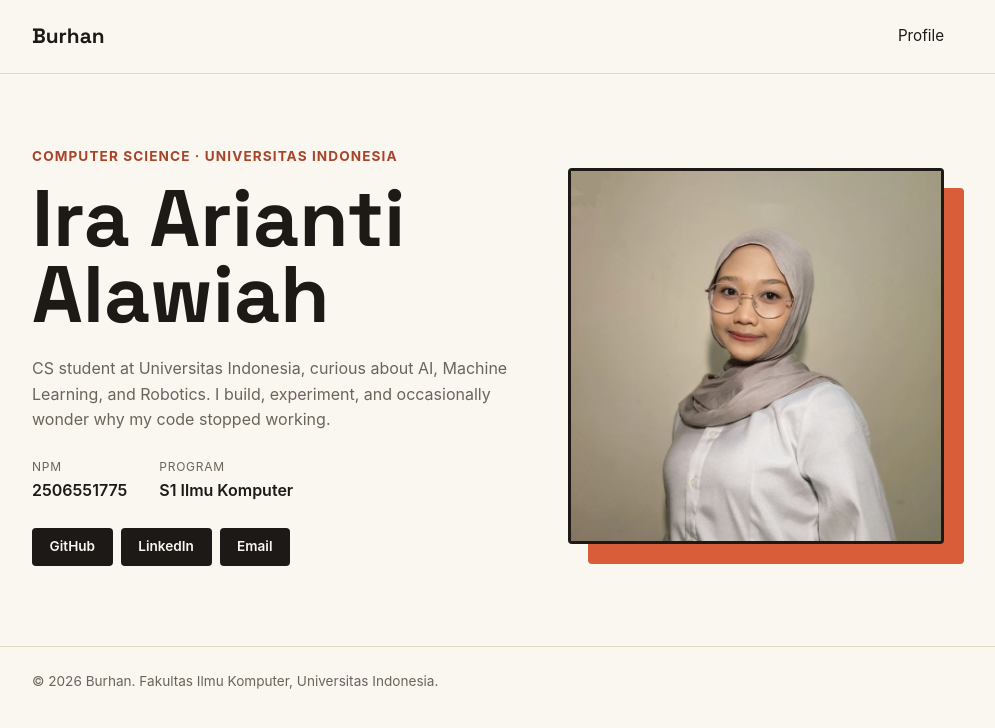
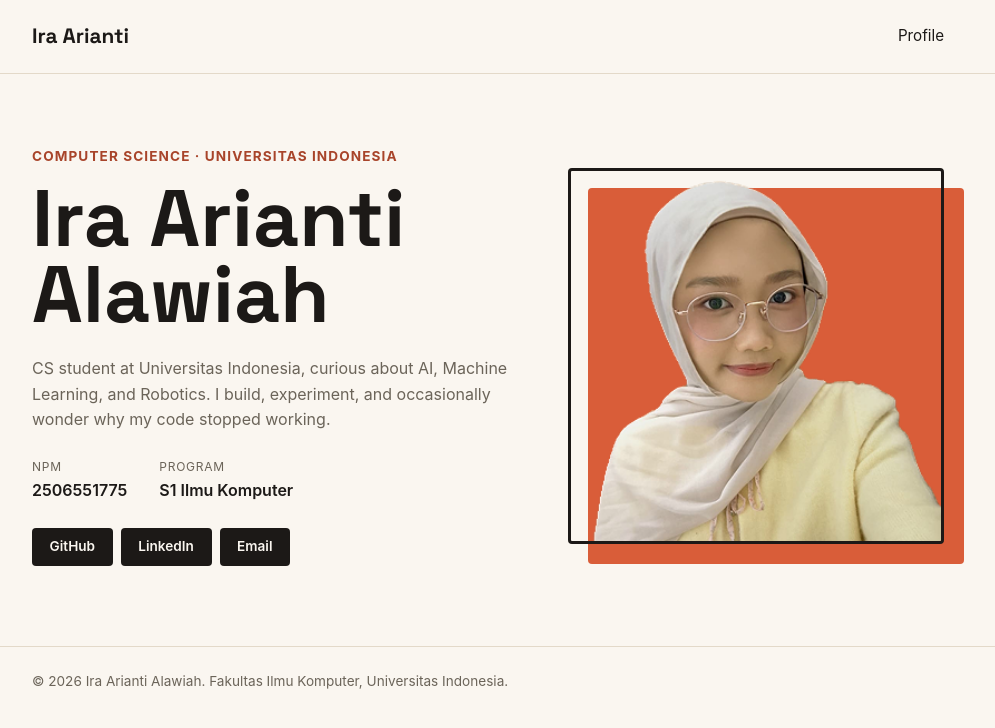
Before and after one commit to raa-arianti/myportofolio, a Django app: page / in a window 1280 px wide. Shown: the top 728 px of the page, without its empty margins (152-1147 px from the left). Run offline with Django 5.2, Linux system fonts and the light colour scheme.

Commit message:
feat: replace placeholder identity with own name, NPM, and photo

```diff
--- a/templates/index.html
+++ b/templates/index.html
@@ -3,7 +3,7 @@
 <head>
     <meta charset="UTF-8">
     <meta name="viewport" content="width=device-width, initial-scale=1.0">
-    <title>Burhan - Portfolio</title>
+    <title>Ira Arianti Alawiah - Portfolio</title>
     <link rel="preconnect" href="https://fonts.googleapis.com">
     <link rel="preconnect" href="https://fonts.gstatic.com" crossorigin>
     <link href="https://fonts.googleapis.com/css2?family=Space+Grotesk:wght@500;700&display=swap" rel="stylesheet">
@@ -13,7 +13,7 @@
 <body>
     <header class="site-header">
         <div class="container">
-            <a href="#profile" class="brand">Burhan</a>
+            <a href="#profile" class="brand">Ira Arianti</a>
             <nav>
                 <a href="#profile">Profile</a>
             </nav>
@@ -33,7 +33,7 @@
 
                 <div class="hero-photo">
                     <div class="photo-block"></div>
-                    <img class="avatar" src="/static/img/burhan.png" alt="Photo of Burhan">
+                    <img class="avatar" src="/static/img/foto.png" alt="Photo of Ira Arianti Alawiah">
                 </div>
 
                 <div class="hero-details">
@@ -69,7 +69,7 @@
     <footer class="site-footer">
         <div class="container">
             <p>
-                &copy; 2026 Burhan. Fakultas Ilmu Komputer,
+                &copy; 2026 Ira Arianti Alawiah. Fakultas Ilmu Komputer,
                 Universitas Indonesia.
             </p>
         </div>
```
Also changed, not shown: static/img/burhan.png (deleted), static/img/foto.png (added).
